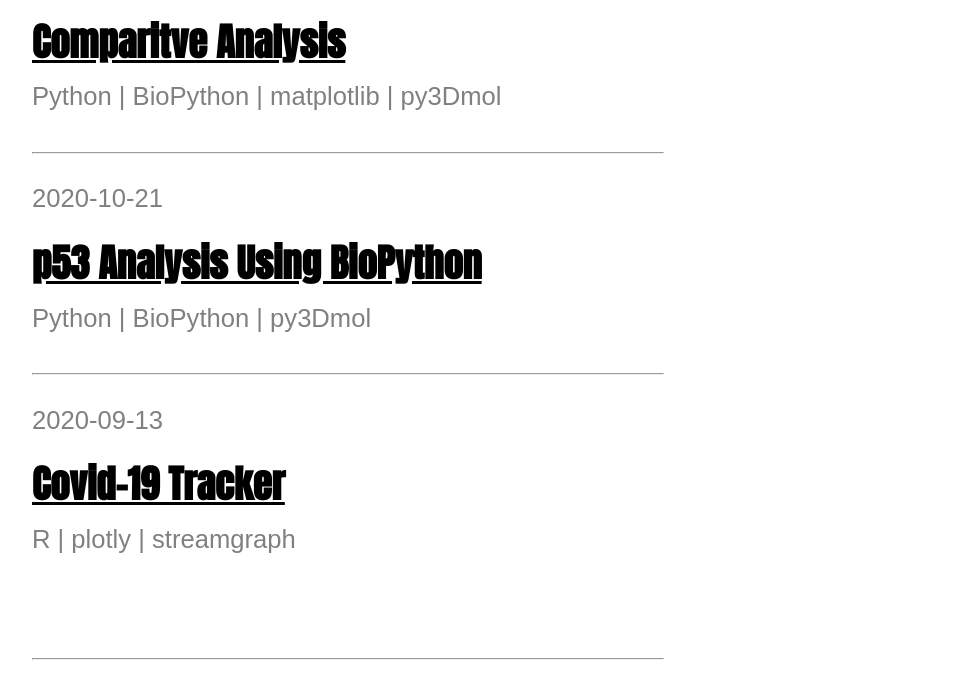
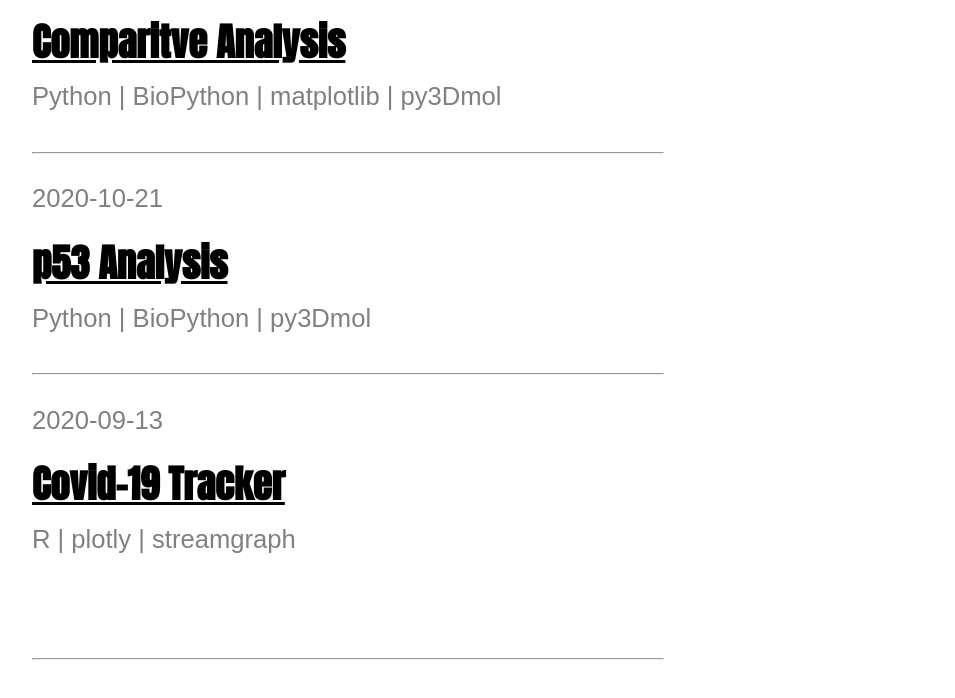
Before and after one commit to bonem0110/jcaidor, a plain HTML site: page projects/index.html in a window 1280 px wide. Shown: the part 711-1409 px from the top of the page, without its empty margins (292-1247 px from the left). Drawn offline with Linux system fonts and the light colour scheme.

Commit message:
Add files via upload

```diff
--- a/projects/index.html
+++ b/projects/index.html
@@ -63,7 +63,7 @@
                 <div class="posts-list-item">
                     <p class="date">2020-10-21</p>
                     <h2>
-                        <a href="p53-analysis/index.html">p53 Analysis Using BioPython</a>
+                        <a href="p53-analysis/index.html">p53 Analysis</a>
                     </h2>
                     <p class="categories">
                         <span>Python</span> | <span>BioPython</span> | <span>py3Dmol</span>
```
